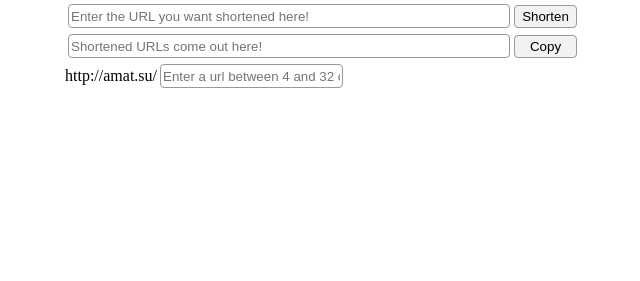
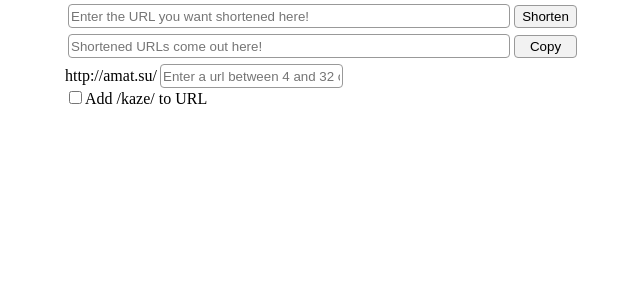
Before and after one commit to remiscarlet/amat.su, a Django app: template amatsu/templates/index.html in a window 1280 px wide. Shown: the part 295-576 px from the top of the page, without its empty margins (319-959 px from the left). Run offline with Django 3.2, Linux system fonts and the light colour scheme; the template is opened without the code that fills it, so the values that code supplies are empty.

Commit message:
Added option to add /kaze/ to link

```diff
--- a/amatsu/templates/index.html
+++ b/amatsu/templates/index.html
@@ -27,7 +27,8 @@
       <button id="copyButton" class="btn" data-clipboard-target="#output">Copy</BUTTON>
     </div>
     <div class="outtake">
-      http://amat.su/<input id="customURL" type="text" placeholder="Enter a url between 4 and 32 characters for custom urls!"/>
+      http://amat.su/<input id="customURL" type="text" placeholder="Enter a url between 4 and 32 characters for custom urls!"/><br />
+      <input type="checkbox" id="addKaze" value="add">Add /kaze/ to URL
     </div>
 
     <footer class="footer">
--- a/static/js/funcs.js
+++ b/static/js/funcs.js
@@ -3,6 +3,7 @@ function generateLink(shortURL){
   var urlBox = $("#output");
   console.log(urlBox);
   console.log(shortURL);
+
   urlBox.val(shortURL);
 }
 
@@ -27,6 +28,12 @@ $(document).ready(function () {
       console.log(custom);
       $.post("/api/", {csrfmiddlewaretoken:csrf,url:$("#url").val(),customURL:custom})
       .done(function (data){
+
+        var addKaze = $('#addKaze').is(":checked");
+        if (addKaze){
+          var split = data.split("/")
+          data = "http://amat.su/kaze/"+split[3];
+        }
         generateLink(data);
       });
       return false;
```
